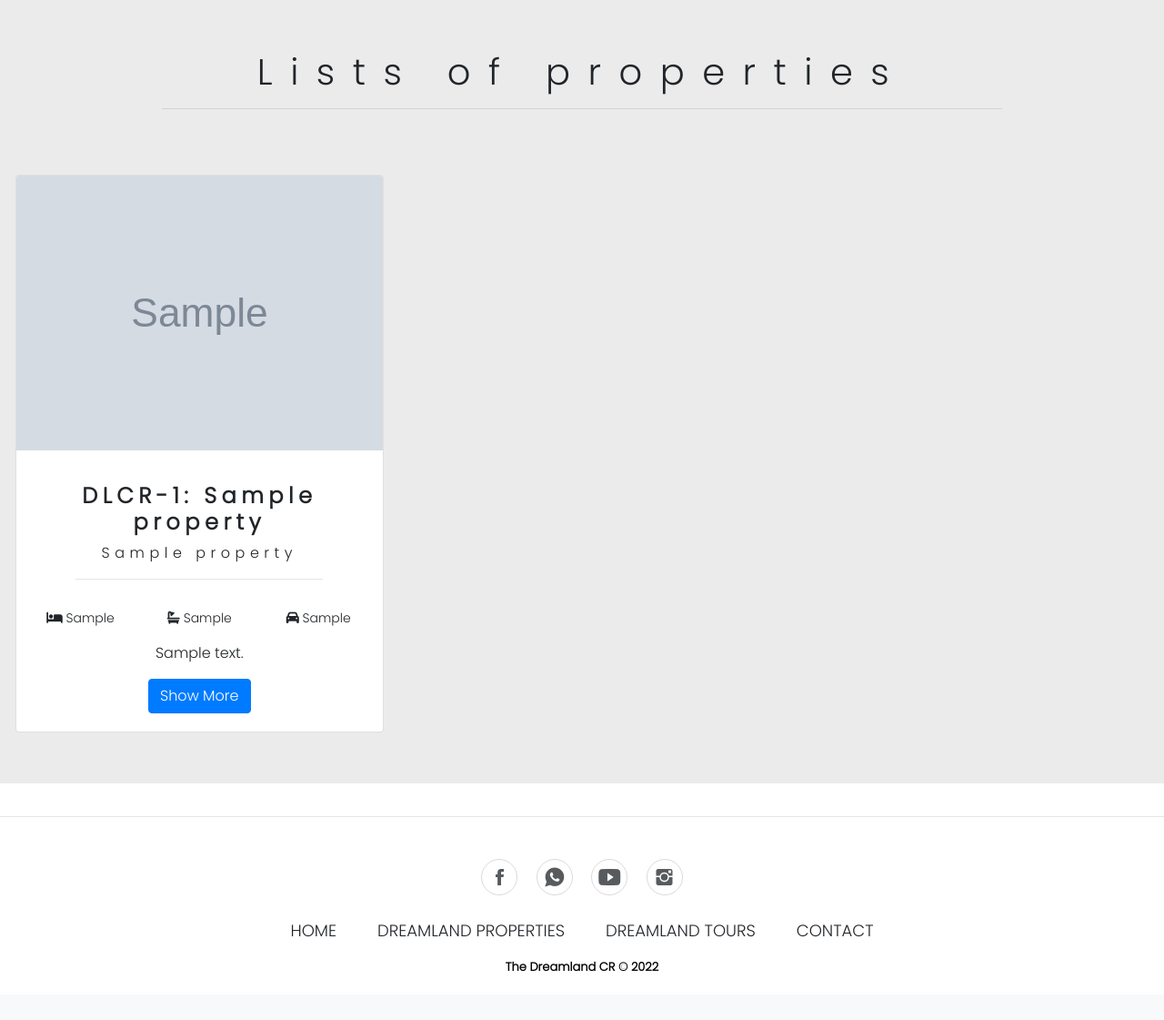
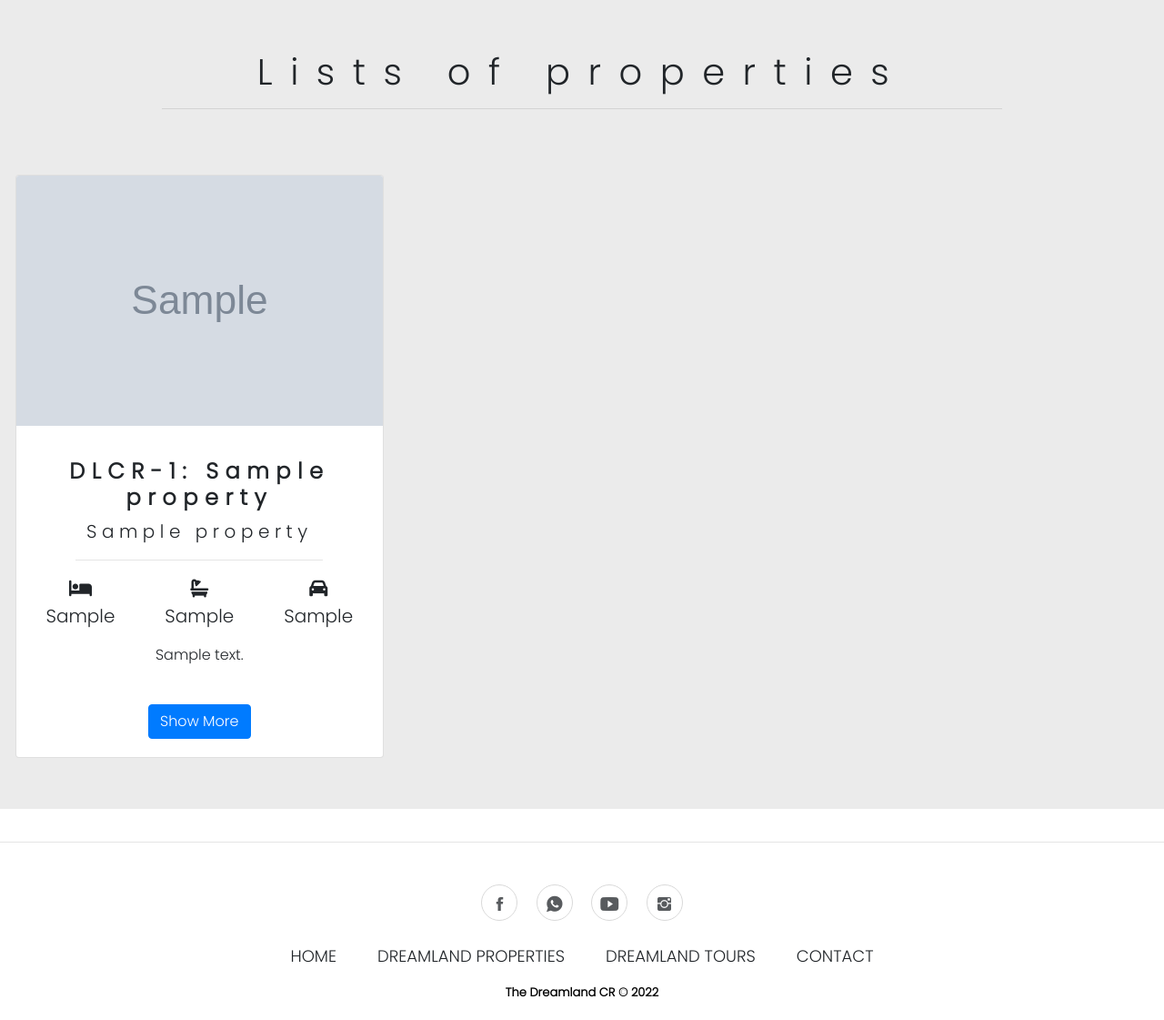
Before and after one commit to kezh97/dreamland_prop_CR, a PHP site: page /main_properties.php in a window 1280 px wide. Shown: the part 428-1549 px from the top of the page at 91% size. Before the commit the page ends 1496 px from the top, so only its background shows below. Run offline with PHP 8.4, Linux system fonts and the light colour scheme; tables that the repository leaves empty or names only in its code hold one stand-in row (values such as "Sample post"); grey boxes marked "Sample" are stand-in pictures; some libraries are stand-ins or nearby versions.

Commit message:
Update main.css

```diff
--- a/DREAMLAND-php-V2.7/style/main.css
+++ b/DREAMLAND-php-V2.7/style/main.css
@@ -142,32 +142,17 @@ nav{
 	letter-spacing: 19.5px;
 }
 
-#list-border{
-	border: 1px solid #fff;
+.location-name h4{
+	letter-spacing: 7.5px;
 }
 
-.card-img{
-	height: 200px;
-}
-
-.card-img img{
-	width: 100%;
-	height: 100%;
-	object-fit: cover;
-}
-
-.location-name {
+.location-name p{
+	font-size: 20px;
 	letter-spacing: 5.5px;
 }
 
-.details p{
-	font-size: 14px;
-	padding-top: 1rem;
-}
-
-.card-description p{
-	font-size: 14px;
-	height: 80px;
+.detail-item p, i{
+	font-size: 20px;
 }
 
 /* MODAL */
@@ -291,13 +276,20 @@ nav{
 }
 */
 
-.tours-packs-card{
+.global-card{
 	width: 100%;
 }
 
-.tours-packs-card img{
-	height: 250px;
+.global-card img{
+	height: 275px;
 	object-fit: cover;
+}
+
+.card-text{
+	min-height: 50px;
+	max-height: 50px;
+	overflow: hidden;
+	text-overflow: ellipsis;
 }
 
 .gallery{
```
